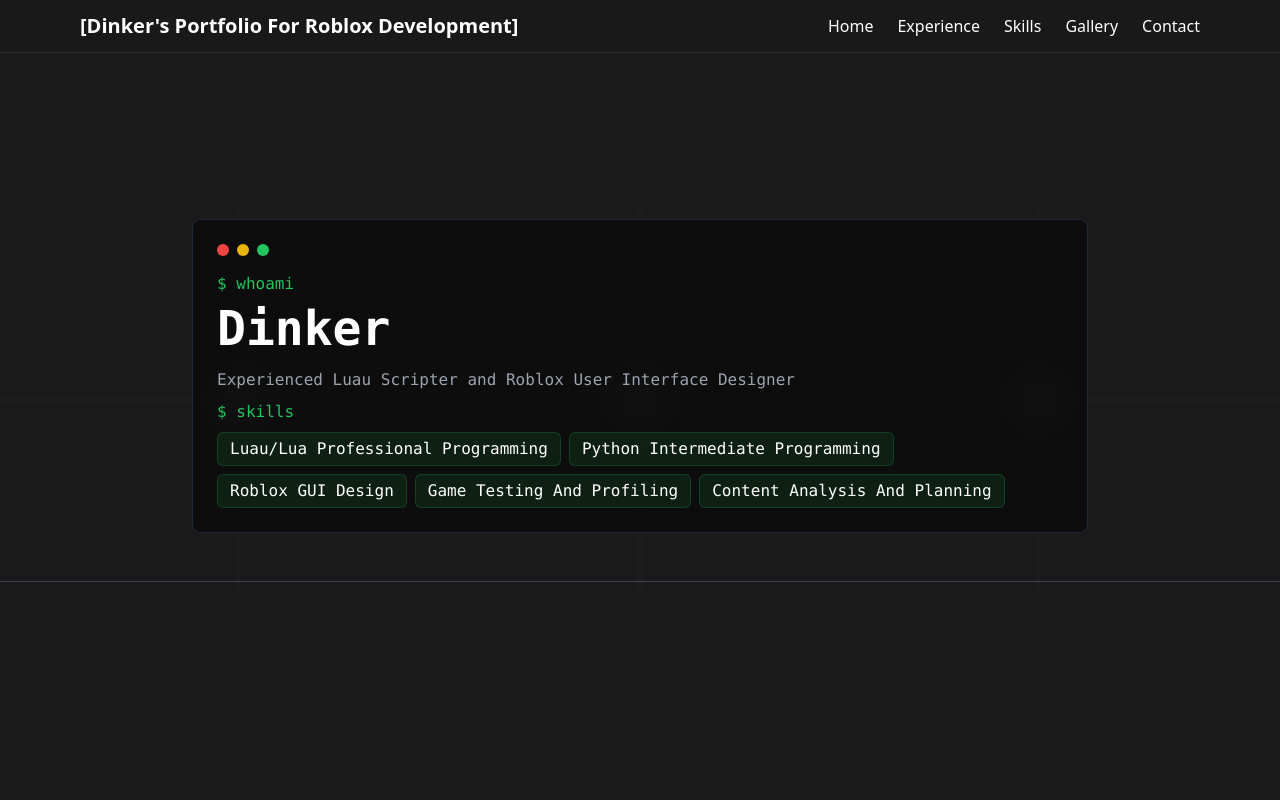
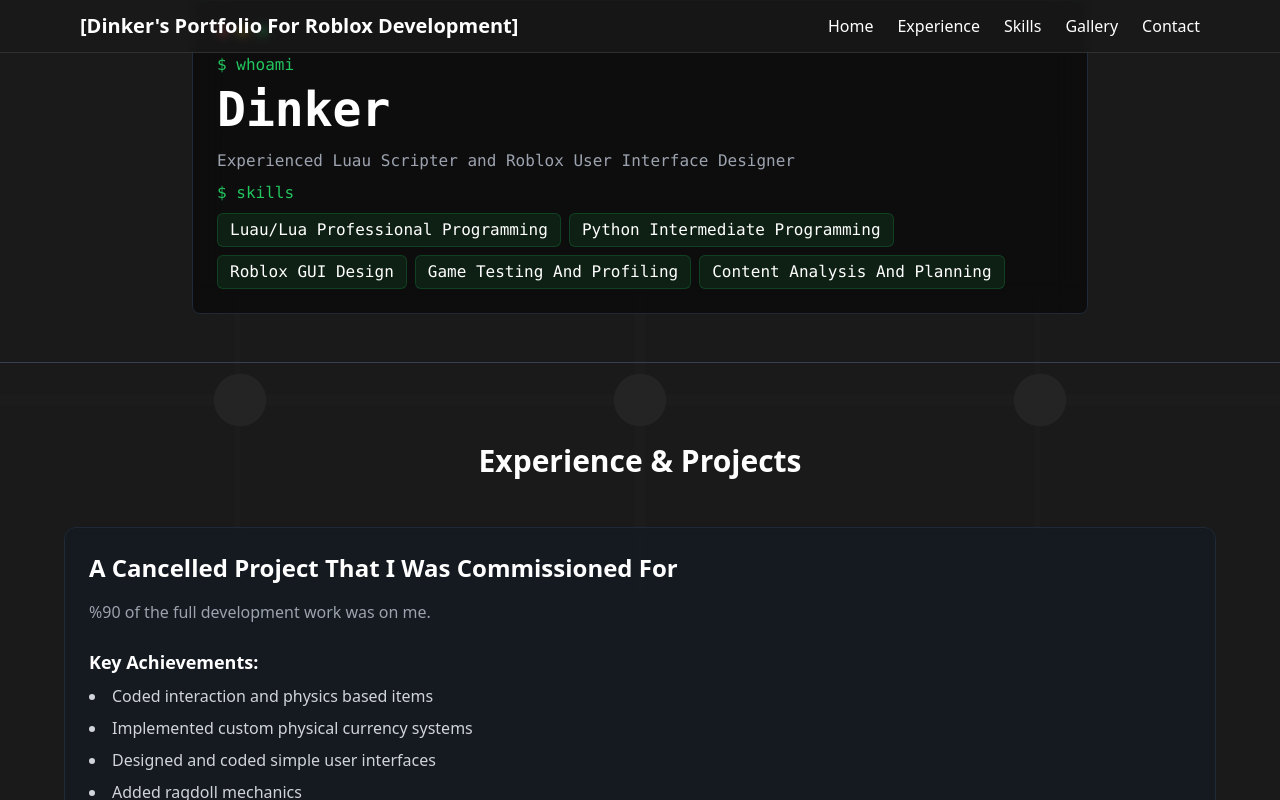
Before and after one commit to Next-Level-Dev/robloxdevportfolio, a Next.js app: page / in a window 1280 px wide. Shown: the top 800 px of the page. Built offline with nearby package versions, Linux system fonts and the light colour scheme.

Commit message:
no min-h-screen

```diff
--- a/app/components/HeroSection.tsx
+++ b/app/components/HeroSection.tsx
@@ -4,7 +4,7 @@
 
 export default function HeroSection() {
     return (
-        <section className="relative min-h-screen flex flex-col items-center justify-center overflow-hidden">
+        <section className="relative flex flex-col items-center justify-center overflow-hidden">
             <div className="relative z-8 max-w-4xl w-full mx-4">
                 <motion.div
                     initial={{ opacity: 0, y: 20 }}
```
